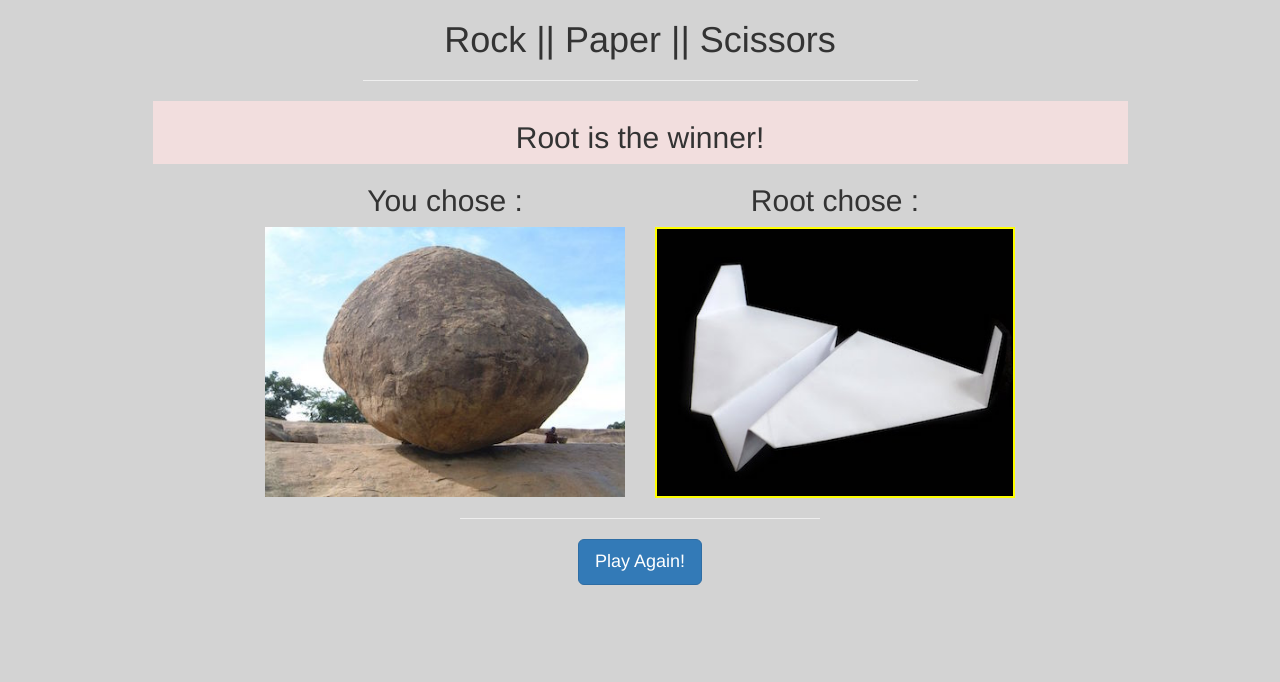
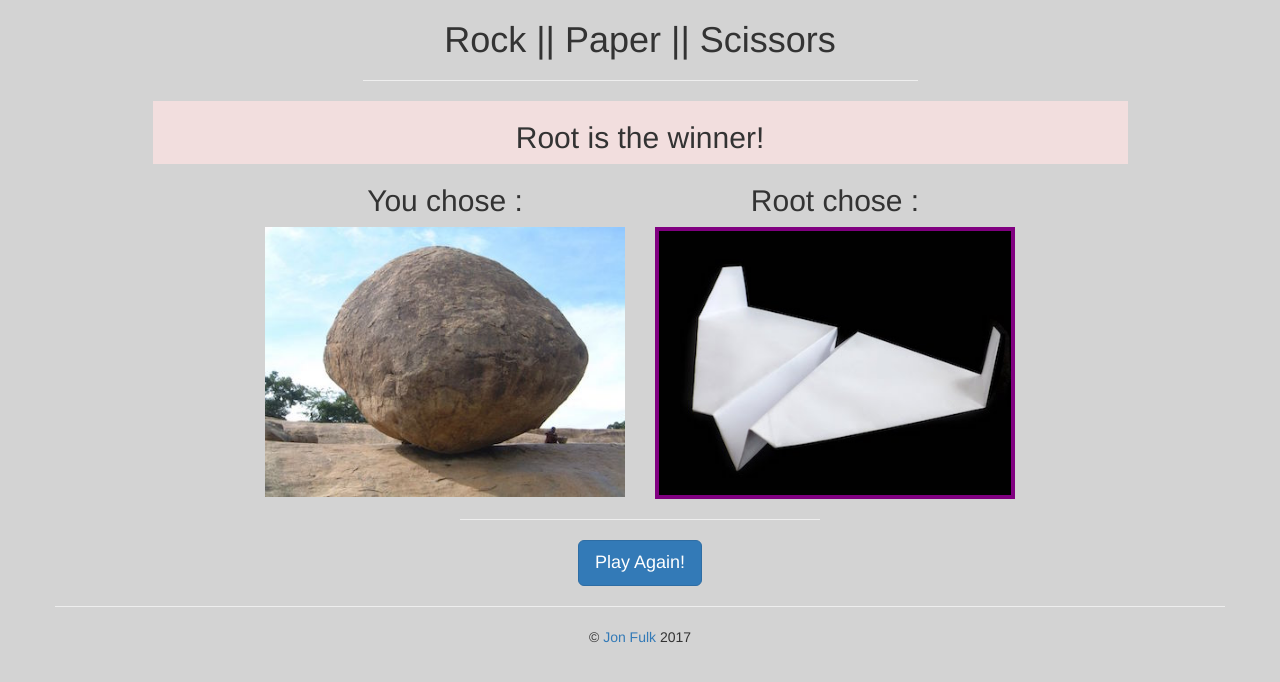
Before and after one commit to jonfulk/rps, a Flask app: page /1 in a window 1280 px wide. Shown: the top 682 px of the page. Run offline with Flask 2, Linux system fonts and the light colour scheme; some libraries are stand-ins or nearby versions.

Commit message:
UI improvements

```diff
--- a/static/css/main.css
+++ b/static/css/main.css
@@ -9,5 +9,10 @@ body {
 }
 
 .outline {
-    border: solid 2px yellow
+    border:  2px solid yellow;
 }
+
+
+.winning {
+    border:  4px solid purple;
+}
--- a/static/js/main.js
+++ b/static/js/main.js
@@ -1,5 +1,14 @@
+$( document ).ready(function() {
 
-// - highlight on hover
-// - slow down transition from selection to results
-// - use AJAX to do this in only 1 view?
-// - hide divs of what is not chosen before displaying computer choice
+    // - highlight on hover
+    $( "a > img" ).hover(
+        function() {$( this ).addClass( 'outline' )},
+        function() {$( this ).removeClass( 'outline' )}
+    );
+
+    // // - slow down transition from selection to results
+    // - use AJAX to do this in only 1 view?
+    // - hide divs of what is not chosen before displaying computer choice
+
+
+});
--- a/templates/index.html
+++ b/templates/index.html
@@ -18,5 +18,4 @@
       <a href='{{ url_for('chooser', user_choice='3') }}'><img class='img-responsive' src='{{ url_for('static', filename='img/3.jpg') }}' alt='scissors'></a>
     </div>
   </div>
-</div>
 {% endblock body %}
--- a/templates/layout.html
+++ b/templates/layout.html
@@ -21,8 +21,14 @@
   {% block body %}
   {% endblock body %}
 
+  <div class='row'>
+    <hr />
+    <footer><p>&copy; <a href="jonfulk.com">Jon Fulk</a> 2017</p></footer>
+</div>
+
   <!-- /container -->
   <script src="{{ url_for('static', filename='js/vendor/bootstrap.min.js') }}"></script>
+  <script src="{{ url_for('static', filename='js/vendor/jquery-1.11.2.min.js') }}"></script>
   <script src="{{ url_for('static', filename='js/main.js') }}"></script>
 </body>
 </html>
--- a/templates/results.html
+++ b/templates/results.html
@@ -9,11 +9,11 @@
   <div class='row'>
     <div class='col-md-4 col-md-offset-2'>
       <h2>You chose :</h2>
-      <img class='img-responsive {%if winner == 'You are ' %}outline{% endif %}' src="static/img/{{ user }}.jpg" alt='User Choice'>
+      <img class='img-responsive {%if winner == 'You are ' %}winning{% endif %}' src="static/img/{{ user }}.jpg" alt='User Choice'>
     </div>
     <div class='col-md-4'>
       <h2>Root chose :</h2>
-      <img class='img-responsive {%if winner == 'Root is ' %}outline{% endif %}' src="static/img/{{ cpu }}.jpg" alt='Computer Choice'>
+      <img class='img-responsive {%if winner == 'Root is ' %}winning{% endif %}' src="static/img/{{ cpu }}.jpg" alt='Computer Choice'>
     </div>
   </div>
   <div class='row'>
@@ -28,5 +28,4 @@
       </a>
     </div>
   </div>
-</div>
 {% endblock body %}
```
